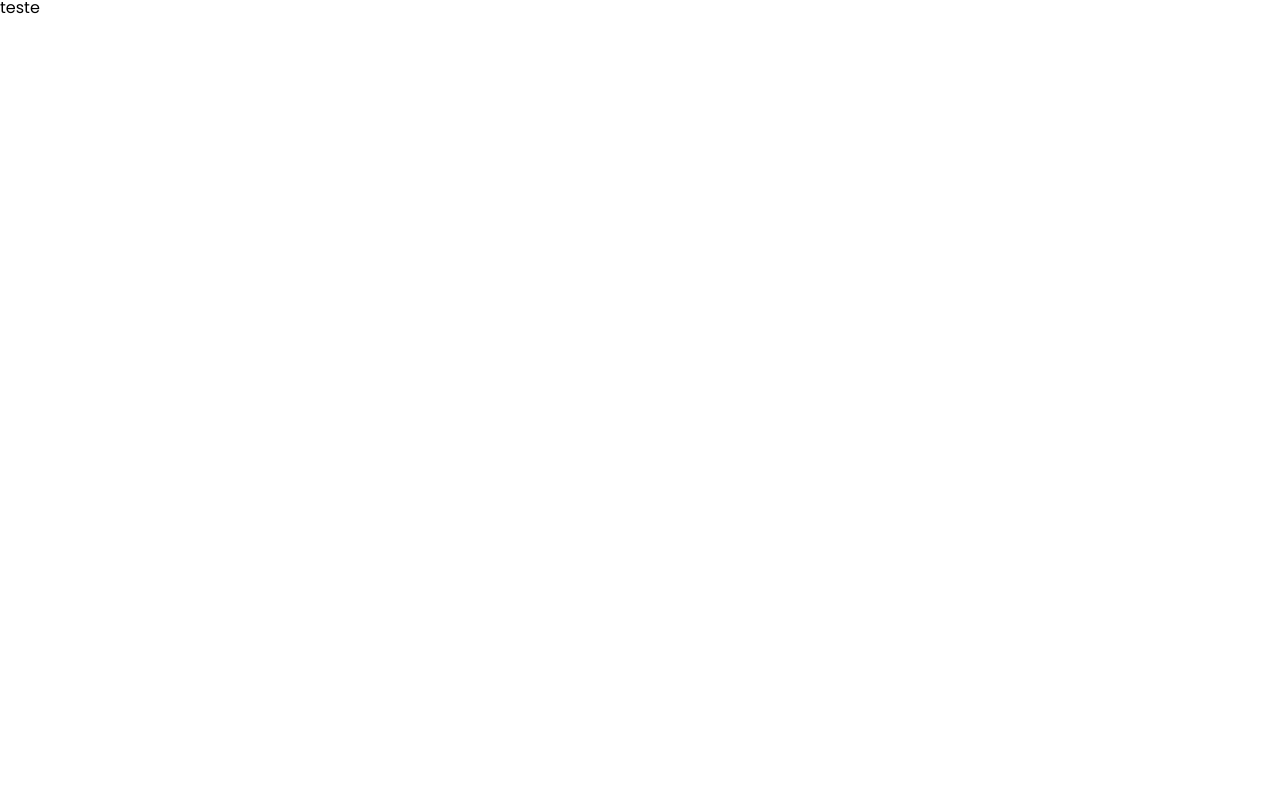
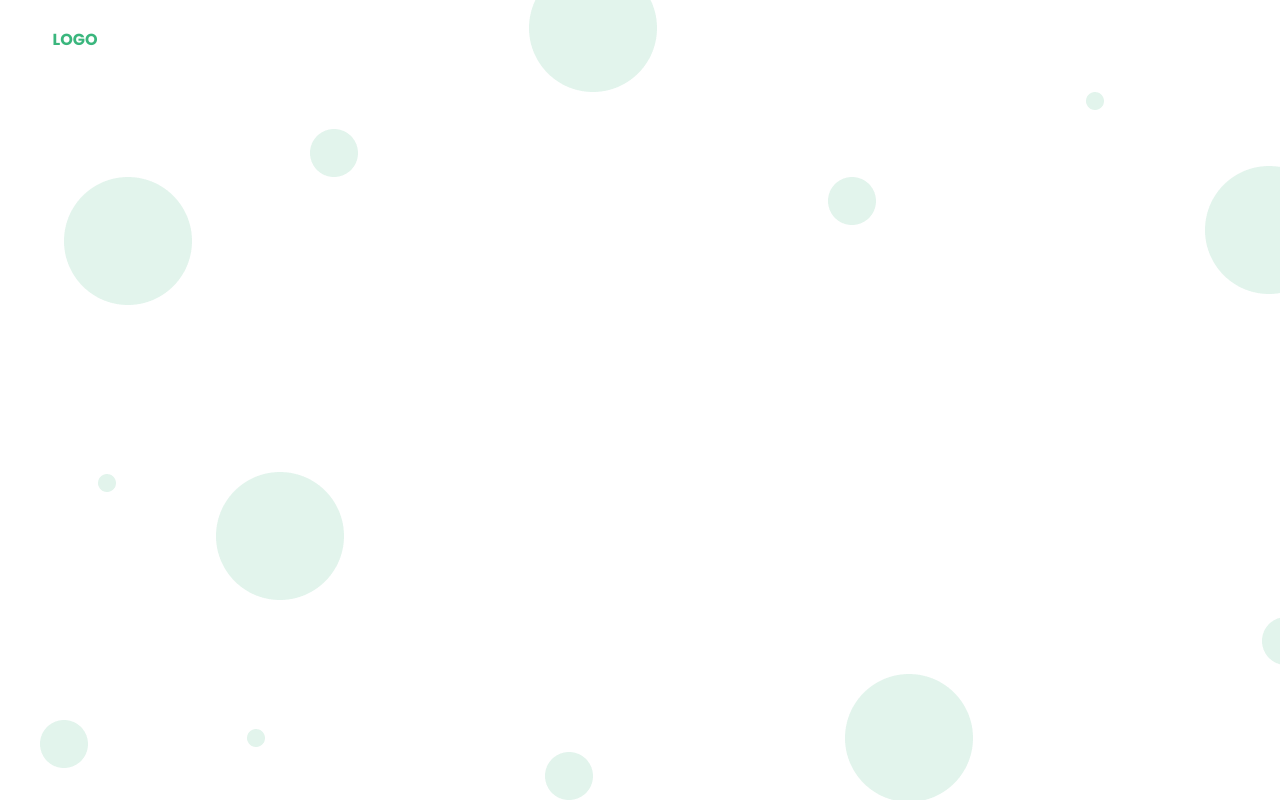
Before and after one commit to ultimatedz/BradMoney, an Angular app: page /dashboard in a window 1280 px wide. Built offline with nearby package versions, Linux system fonts and the light colour scheme.

Commit message:
dashboard started

```diff
--- a/src/app/features/dashboard/dashboard.component.html
+++ b/src/app/features/dashboard/dashboard.component.html
@@ -1,6 +1,7 @@
 <div class="main-container">
     <div class="dashboard-menu">
-        teste
+        <div class="dashboard-title">
+            <h1>LOGO</h1>
+        </div>
     </div>
-
 </div>
--- a/src/app/features/dashboard/dashboard.component.scss
+++ b/src/app/features/dashboard/dashboard.component.scss
@@ -1,3 +1,19 @@
+@use '../../../scss/variables';
+
 .main-container{
-    width: 100vw;
+    display: flex;
+    width: 100%;
+    height: 100%;
+    background-image: url("../../../assets/images/background.png");
 }
+.dashboard-menu{
+    width: 300px;
+}
+
+.dashboard-title{
+    margin-top: 2rem;
+    width: 150px;
+    text-align: center;
+    color: variables.$green-600;
+    font-weight: 900;
+}
```
